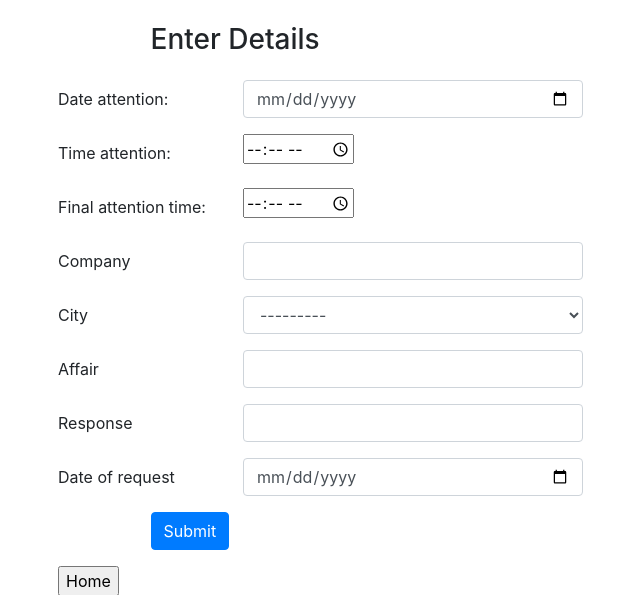
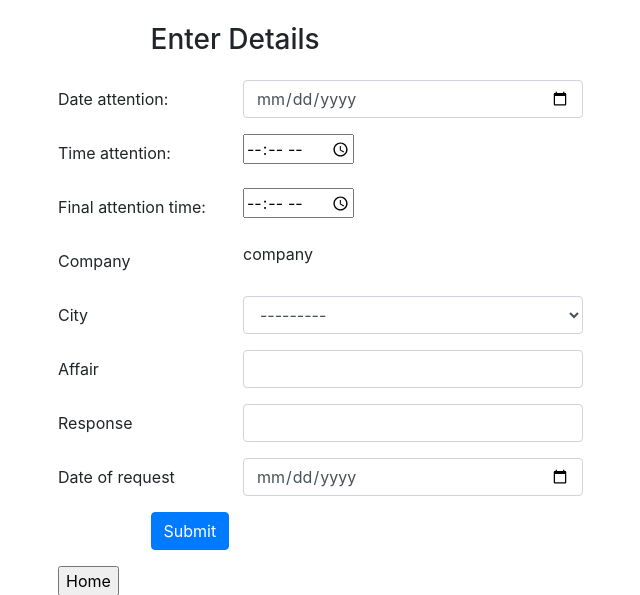
Before and after one commit to sebas1017/CRUD_DJANGO, a Django app: page /addnew in a window 1280 px wide. Shown: the part 38-633 px from the top of the page, without its empty margins (42-682 px from the left). Run offline with Django 3.2, Linux system fonts and the light colour scheme; data that the repository does not hold is empty; some libraries are stand-ins or nearby versions.

Commit message:
agregar nombre de empresa al formulario

```diff
--- a/crud_clients/templates/index.html
+++ b/crud_clients/templates/index.html
@@ -49,7 +49,7 @@
          <div class="form-group row">
           <label class="col-sm-2 col-form-label">Company</label>
           <div class="col-sm-4">
-    {{ form.company }}
+    {{ form.company.name }}
           </div>
            </div>
 
```
